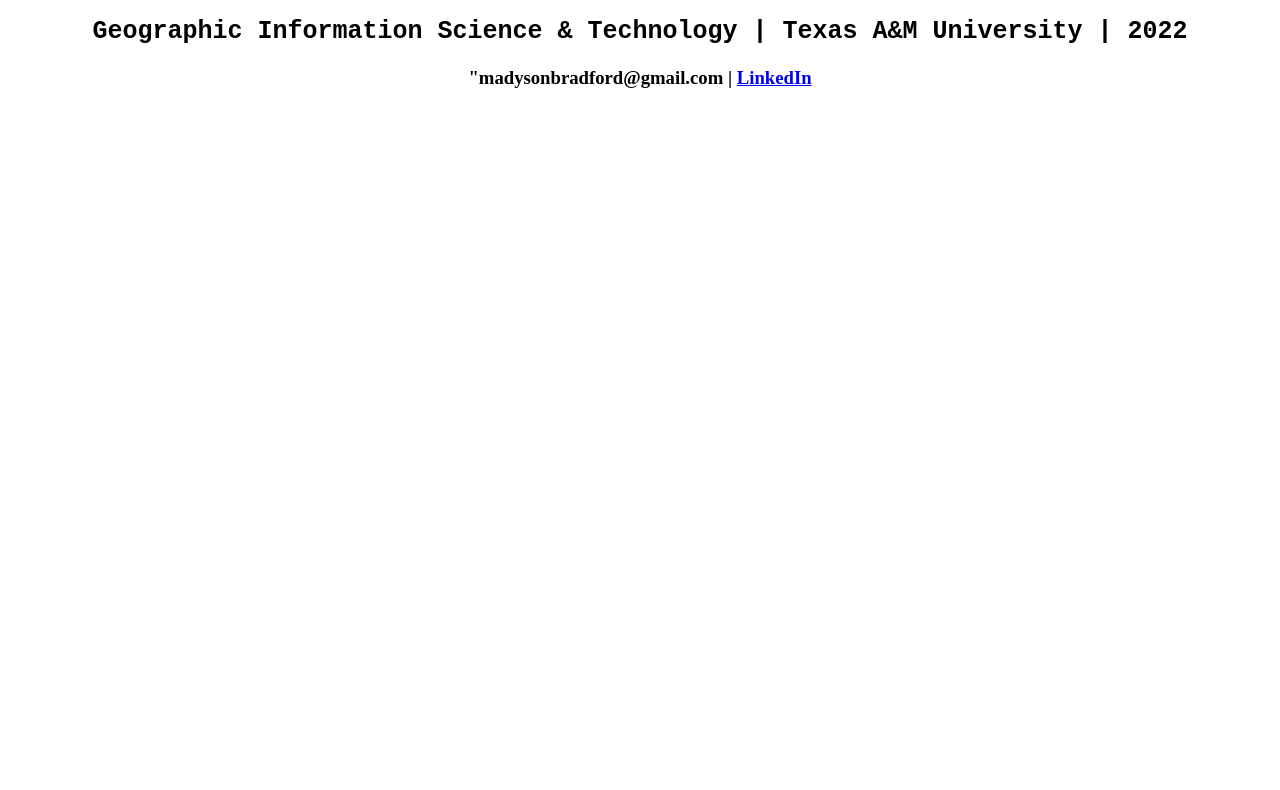
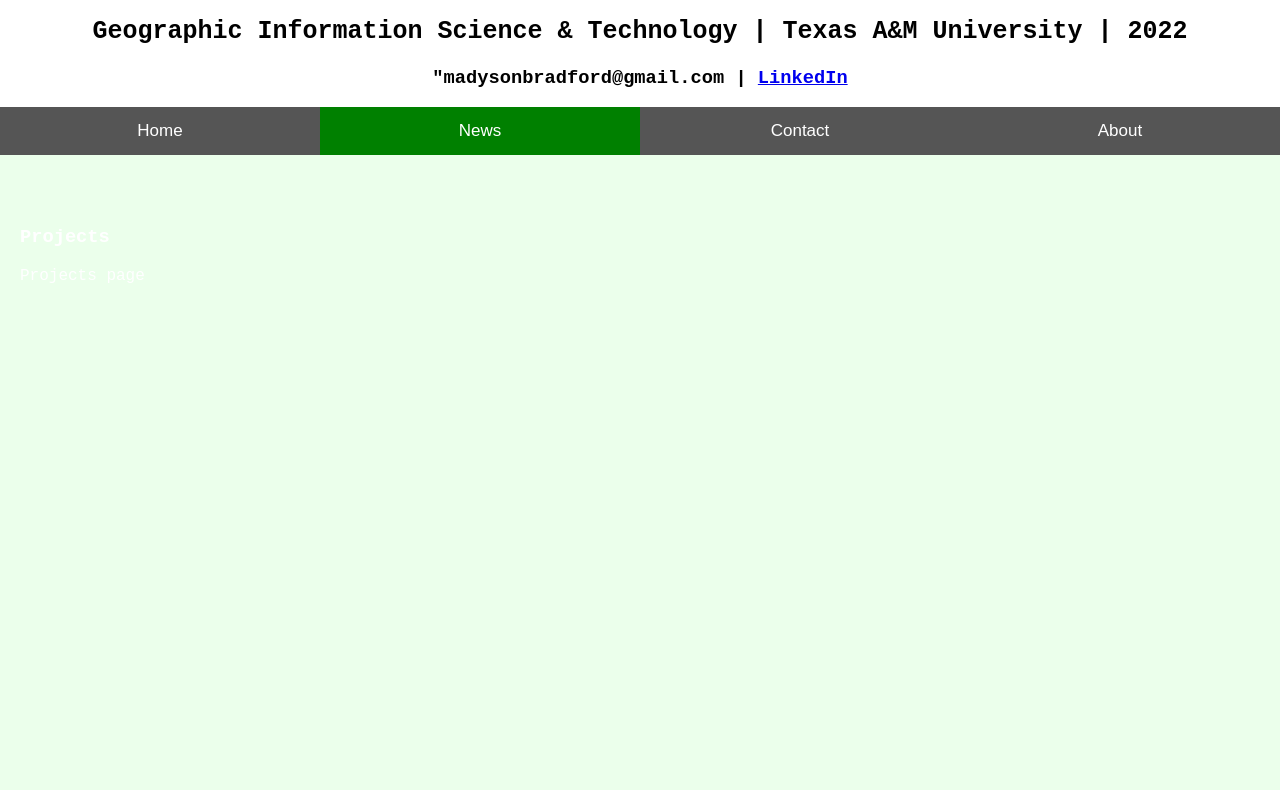
Before and after one commit to MadysonBradford/MadysonBradford.github.io, a plain HTML site: page index.html in a window 1280 px wide. Shown: the part 107-897 px from the top of the page. Before the commit the page ends 800 px from the top, so only its background shows below. Drawn offline with Linux system fonts and the light colour scheme.

Commit message:
Add tabs

```diff
--- a/index.html
+++ b/index.html
@@ -14,5 +14,51 @@
         <h2 style="text-align: center;">Geographic Information Science & Technology | Texas A&M University | 2022</h2>
         <h3 style="text-align:center">"madysonbradford@gmail.com | <a href="https://www.linkedin.com/in/madyson-bradford-ab888b161/">LinkedIn</a></h3>
     </div>
+
+    <!-- Tabs for website-->
+    <button class="tablink" onclick="openPage('Home', this, 'green')">Home</button>
+    <button class="tablink" onclick="openPage('Projects', this, 'green')" id="defaultOpen">News</button>
+    <button class="tablink" onclick="openPage('Contact', this, 'green')">Contact</button>
+    <button class="tablink" onclick="openPage('About', this, 'green')">About</button>
+
+    <div id="Home" class="tabcontent">
+    <h3>Home</h3>
+    <p>Homepage</p>
+    </div>
+
+    <div id="Projects" class="tabcontent">
+    <h3>Projects</h3>
+    <p>Projects page</p>
+    </div>
+
+    <div id="Contact" class="tabcontent">
+    <h3>Contact</h3>
+    <p>Contact page</p>
+    </div>
+
+    <div id="About" class="tabcontent">
+    <h3>About</h3>
+    <p>About me page</p>
+    </div>
+
+    <script>
+    function openPage(pageName,elmnt,color) {
+    var i, tabcontent, tablinks;
+    tabcontent = document.getElementsByClassName("tabcontent");
+    for (i = 0; i < tabcontent.length; i++) {
+        tabcontent[i].style.display = "none";
+    }
+    tablinks = document.getElementsByClassName("tablink");
+    for (i = 0; i < tablinks.length; i++) {
+        tablinks[i].style.backgroundColor = "";
+    }
+    document.getElementById(pageName).style.display = "block";
+    elmnt.style.backgroundColor = color;
+    }
+
+    // Get the element with id="defaultOpen" and click on it
+    document.getElementById("defaultOpen").click();
+    </script>
+
 </body>
 </html>
--- a/portfolio.css
+++ b/portfolio.css
@@ -9,3 +9,42 @@ h2 {
     font-size: 25px;
     font-family: 'Courier New', Courier, monospace;
 }
+
+* {box-sizing: border-box}
+
+/* Set height of body and the document to 100% */
+body, html {
+  height: 100%;
+  margin: 0;
+  font-family: 'Courier New', Courier, monospace;
+}
+
+/* Style tab links */
+.tablink {
+  background-color: #555;
+  color: white;
+  float: left;
+  border: none;
+  outline: none;
+  cursor: pointer;
+  padding: 14px 16px;
+  font-size: 17px;
+  width: 25%;
+}
+
+.tablink:hover {
+  background-color: #777;
+}
+
+/* Style the tab content (and add height:100% for full page content) */
+.tabcontent {
+  color: white;
+  display: none;
+  padding: 100px 20px;
+  height: 100%;
+}
+
+#Home {background-color: rgb(235, 255, 235);}
+#Projects {background-color: rgb(235, 255, 235);}
+#Contact {background-color: rgb(235, 255, 235);}
+#About {background-color: rgb(235, 255, 235);}
```
